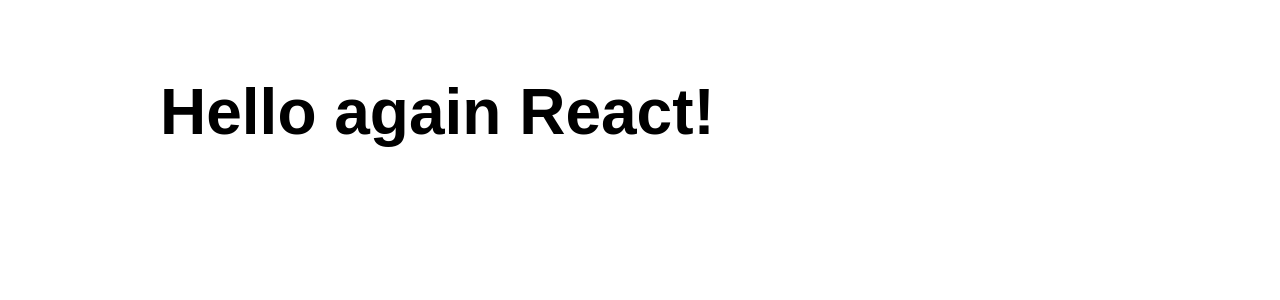
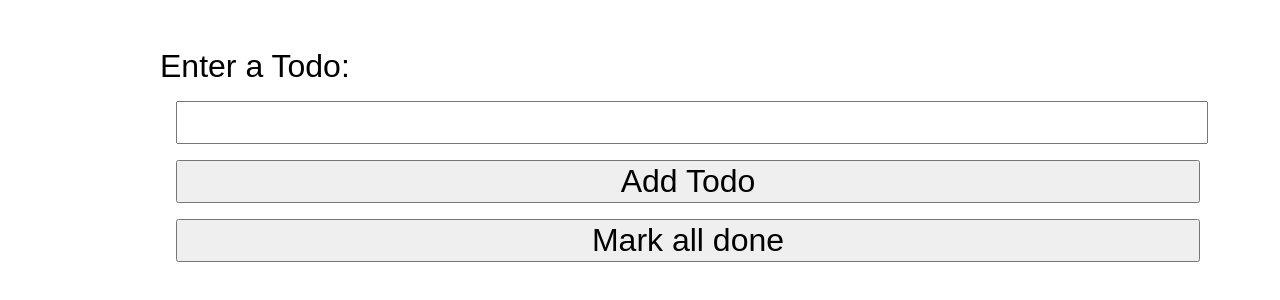
Before and after one commit to omidjr/todo_react_app, a React (Create React App) app: page / in a window 1280 px wide. Shown: the top 300 px of the page. Built offline with nearby package versions, Linux system fonts and the light colour scheme.

Commit message:
Basic Todo App with no styles

```diff
--- a/src/App.js
+++ b/src/App.js
@@ -1,7 +1,82 @@
+import { useCallback, useState, useEffect } from "react";
+
 const App = () => {
+  const [newTodo, setNewTodo] = useState('');
+  const [todos, setTodos] = useState([]);
+
+  const onNewTodoChange = useCallback((e) => {
+    setNewTodo(e.target.value);
+  }, []);
+
+  const formSubmitted = useCallback((e) => {
+    e.preventDefault();
+    if (!newTodo.trim()) return; //Avoid empty todos
+    setTodos([
+      {
+        id: todos.length ? todos[0].id + 1 : 1,
+        content: newTodo,
+        done: false
+      },
+      ...todos
+    ]);
+    setNewTodo('');
+  }, [newTodo, todos]);
+
+  useEffect(() => {
+    console.log(todos);
+  }, [todos]);
+
+  const todoDone = useCallback((todo, index) => (e) => {
+    const newTodos = [...todos];
+    newTodos.splice(index, 1, {
+      ...todo,
+      done: !todo.done
+    });
+    setTodos(newTodos);
+  }, [todos]);
+
+  const removeTodo = useCallback((todo) => (e) => {
+    setTodos(todos.filter(otherTodo => otherTodo !== todo))
+  }, [todos]);
+
+  const markAllDone = useCallback(() => {
+    const updatedTodos = todos.map(todo => {
+      return {
+        ...todo,
+        done: true,
+      };
+    });
+    setTodos(updatedTodos);
+  }, [todos]);
+
   return (
     <div>
-      <h1>Hello again React!</h1>
+      <form onSubmit={formSubmitted}>
+        <label htmlFor="newTodo">Enter a Todo:</label>
+        <input
+          id="newTodo"
+          name="newTodo"
+          value={newTodo}
+          onChange={onNewTodoChange}
+        />
+        <button>Add Todo</button>
+      </form>
+      <button onClick={markAllDone}>Mark all done</button>
+      <ul>
+        {todos.map((todo, index) => (
+          <li key={todo.id}>
+            <div>
+              <input
+                type="checkbox"
+                checked={todo.done}
+                onChange={todoDone(todo, index)}
+              />
+              <p className={todo.done ? 'done' : ''}>{todo.content}</p>
+            </div>
+            <button onClick={removeTodo(todo)}>Remove Todo</button>
+          </li>
+        ))}
+      </ul>
     </div>
   );
 }
--- a/src/index.css
+++ b/src/index.css
@@ -13,3 +13,24 @@ input, textarea, button, p, div, section, article, select {
   font-size: 1em;
   margin: 0.5em;
 }
+
+ul {
+  list-style-type: none;
+}
+
+li div {
+  display: flex;
+  align-items: center;
+}
+
+li div input {
+  flex: 0.1;
+}
+
+li div p {
+  flex: 0.9;
+}
+
+.done {
+  text-decoration: line-through;
+}
```
